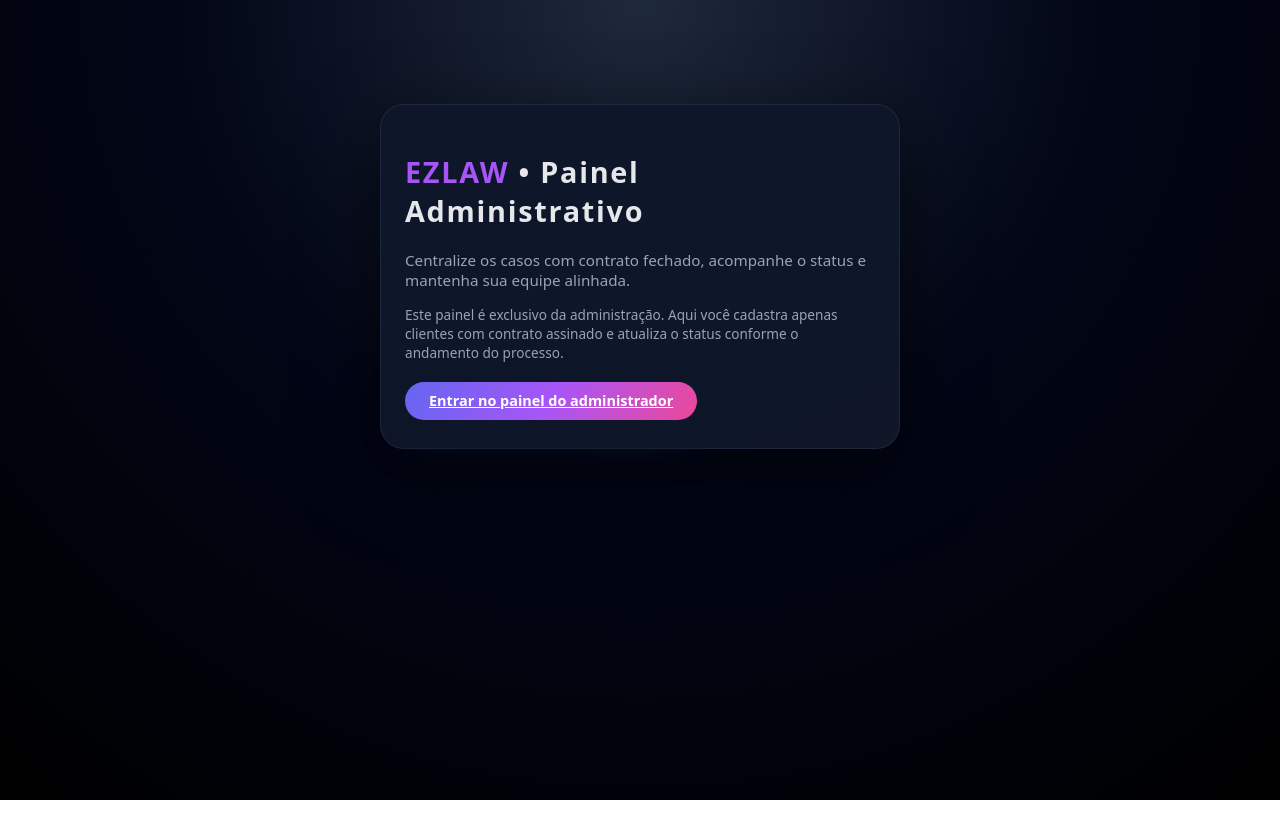
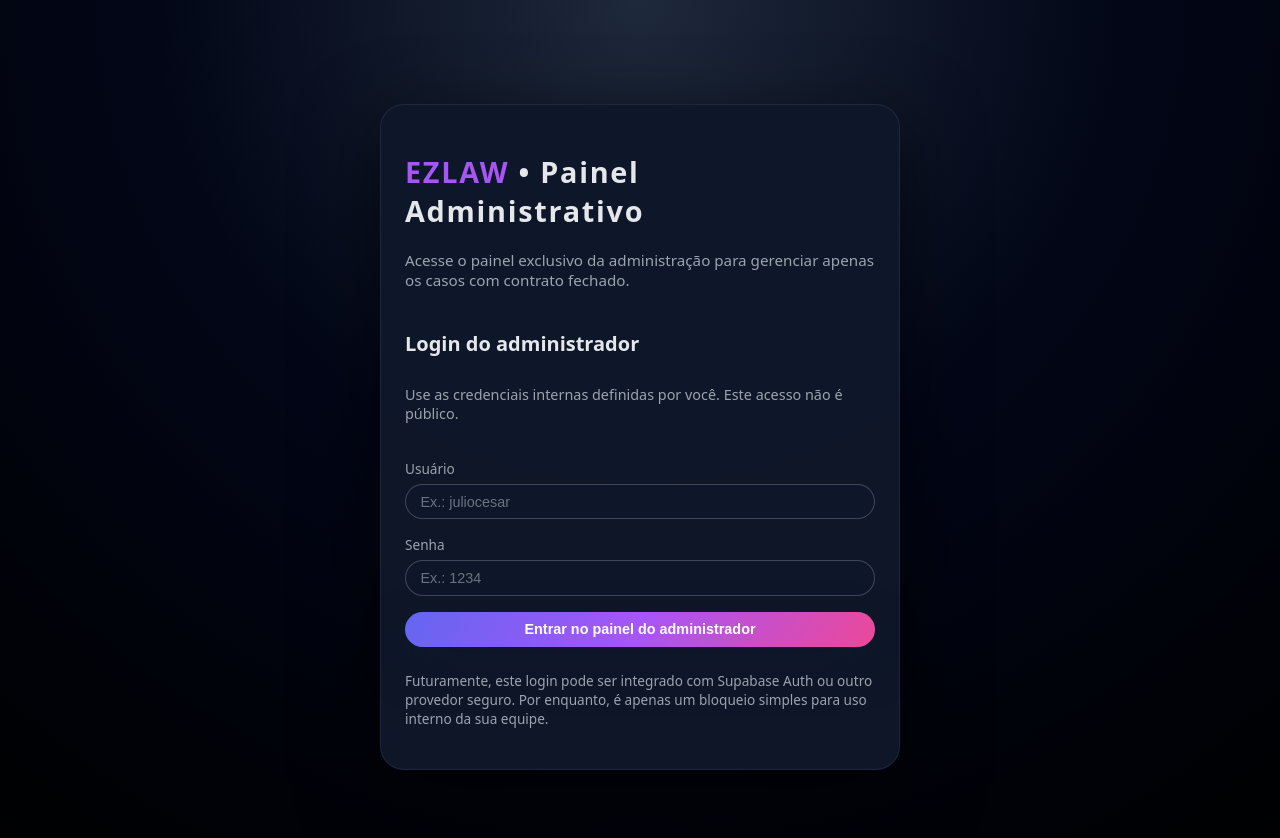
Before and after one commit to Olhaodesigner/EZLAW, a Next.js app: page / in a window 1280 px wide. Shown: the top 838 px of the page. Before the commit the page ends 800 px from the top, so only its background shows below. Built offline with nearby package versions, Linux system fonts and the light colour scheme.

Commit message:
Update index.js

```diff
--- a/pages/index.js
+++ b/pages/index.js
@@ -1,7 +1,38 @@
 // pages/index.js
-import Link from 'next/link';
+import { useState, useEffect } from 'react';
+import { useRouter } from 'next/router';
+
+const VALID_USER = 'juliocesar';
+const VALID_PASS = '1234';
 
 export default function HomePage() {
+  const router = useRouter();
+  const [form, setForm] = useState({ user: '', password: '' });
+  const [error, setError] = useState('');
+
+  useEffect(() => {
+    // Se já estiver logado, manda direto pro /admin
+    if (typeof window === 'undefined') return;
+    const logged = window.localStorage.getItem('ezlaw_admin_logged');
+    if (logged === 'true') {
+      router.replace('/admin');
+    }
+  }, [router]);
+
+  function handleSubmit(e) {
+    e.preventDefault();
+    setError('');
+
+    if (form.user === VALID_USER && form.password === VALID_PASS) {
+      if (typeof window !== 'undefined') {
+        window.localStorage.setItem('ezlaw_admin_logged', 'true');
+      }
+      router.push('/admin');
+    } else {
+      setError('Usuário ou senha inválidos.');
+    }
+  }
+
   return (
     <main className="page">
       <div className="shell">
@@ -10,18 +41,52 @@ export default function HomePage() {
             <span>EZLAW</span> • Painel Administrativo
           </h1>
           <p className="app-subtitle">
-            Centralize os casos com contrato fechado, acompanhe o status e mantenha sua equipe
-            alinhada.
+            Acesse o painel exclusivo da administração para gerenciar apenas os casos com contrato
+            fechado.
           </p>
 
-          <p className="muted" style={{ marginBottom: '1.25rem' }}>
-            Este painel é exclusivo da administração. Aqui você cadastra apenas clientes com
-            contrato assinado e atualiza o status conforme o andamento do processo.
+          <form className="form" onSubmit={handleSubmit} style={{ marginTop: '1.5rem' }}>
+            <h2 className="card-title" style={{ marginBottom: '0.75rem' }}>
+              Login do administrador
+            </h2>
+            <p className="card-subtitle">
+              Use as credenciais internas definidas por você. Este acesso não é público.
+            </p>
+
+            <label className="form-label">
+              <span>Usuário</span>
+              <input
+                className="input"
+                value={form.user}
+                onChange={e => setForm({ ...form, user: e.target.value })}
+                placeholder="Ex.: juliocesar"
+                required
+              />
+            </label>
+
+            <label className="form-label">
+              <span>Senha</span>
+              <input
+                className="input"
+                type="password"
+                value={form.password}
+                onChange={e => setForm({ ...form, password: e.target.value })}
+                placeholder="Ex.: 1234"
+                required
+              />
+            </label>
+
+            {error && <p className="error-text">{error}</p>}
+
+            <button type="submit" className="btn-primary">
+              Entrar no painel do administrador
+            </button>
+          </form>
+
+          <p className="muted" style={{ marginTop: '1.5rem' }}>
+            Futuramente, este login pode ser integrado com Supabase Auth ou outro provedor seguro.
+            Por enquanto, é apenas um bloqueio simples para uso interno da sua equipe.
           </p>
-
-          <Link href="/admin" legacyBehavior>
-            <a className="btn-primary">Entrar no painel do administrador</a>
-          </Link>
         </div>
       </div>
     </main>
```
